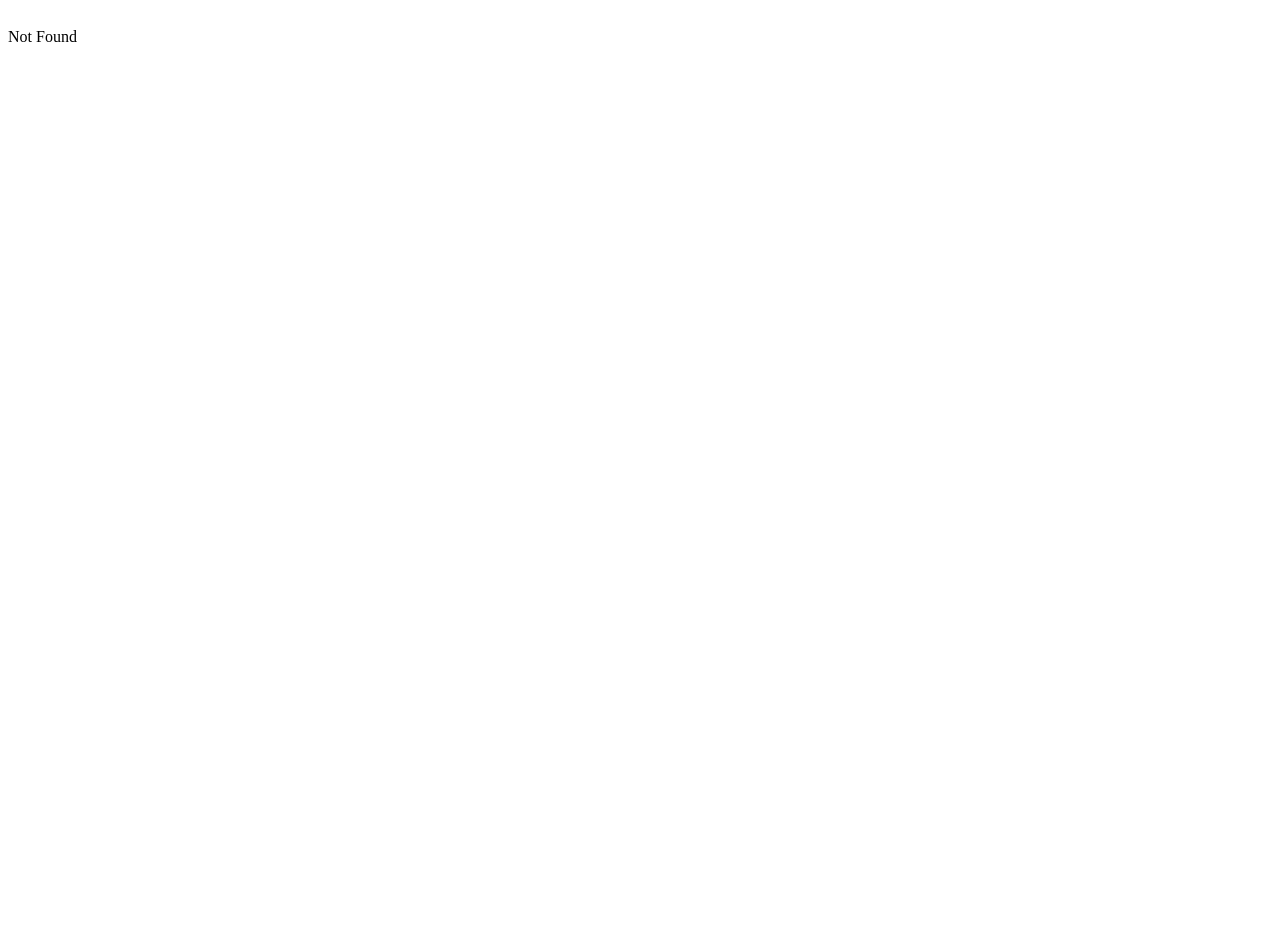
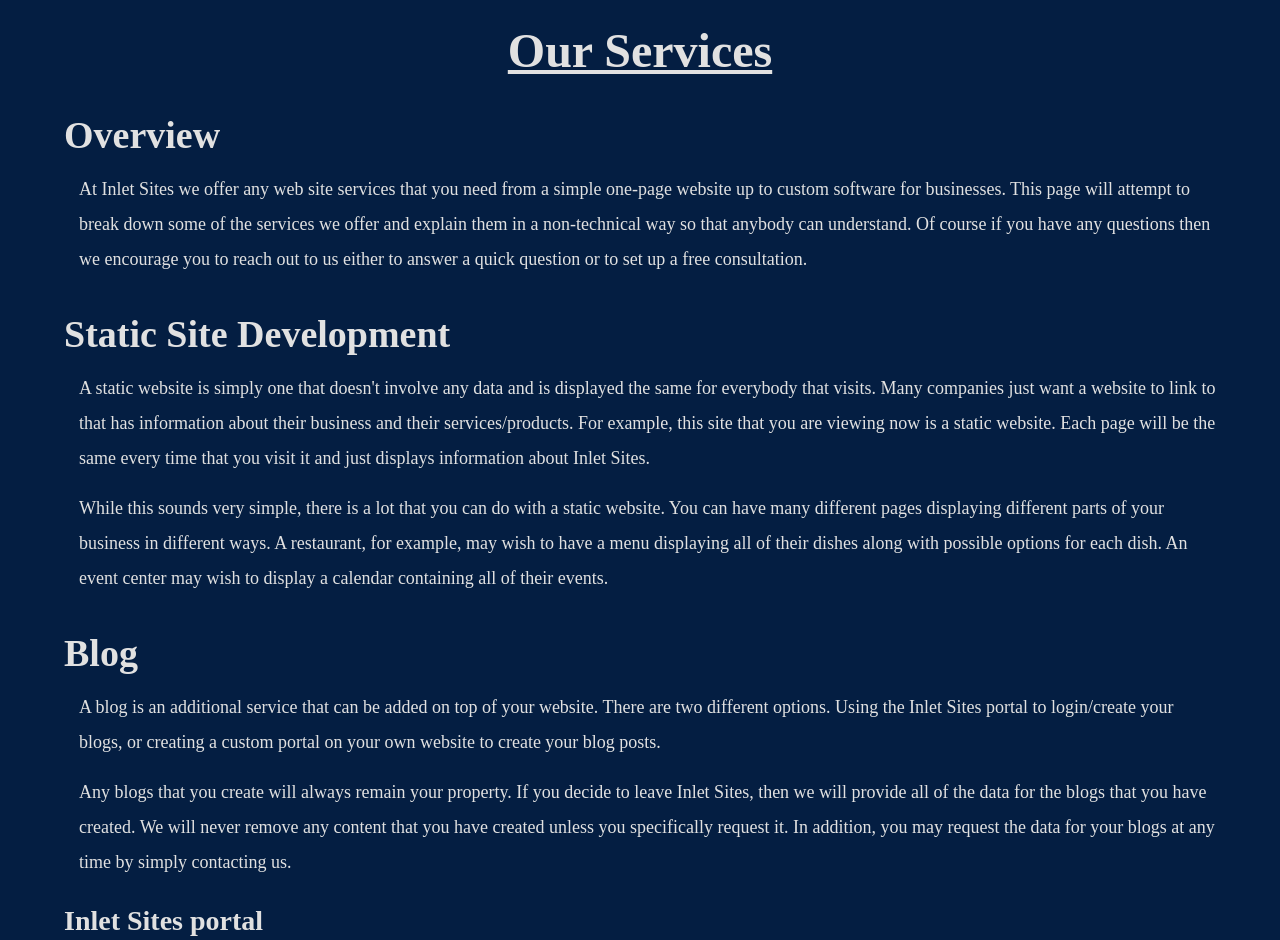
Before and after one commit to inlet-sites/inletsites-dev, a SvelteKit app: page /services in a window 1280 px wide. Before the commit this address had no page. Shown: the part 52-992 px from the top of the page. Before the commit the page ends 800 px from the top, so only its background shows below. Built offline with nearby package versions, Linux system fonts and the light colour scheme.

Commit message:
Create services page.

```diff
--- a/src/routes/Process.svelte
+++ b/src/routes/Process.svelte
@@ -60,11 +60,6 @@
         margin-left: 55px;
     }
 
-    .text p{
-        margin: 15px 0;
-        font-size: 18px;
-    }
-
     .details{
         margin-top: 35px;
         font-size: 26px;
--- /dev/null
+++ b/src/routes/services/+page.svelte
@@ -0,0 +1,101 @@
+<script>
+    import "../../global.css";
+
+    import Menu from "../../components/Menu.svelte";
+</script>
+
+<div class="container">
+    <Menu/>
+
+    <h1>Our Services</h1>
+
+    <h2>Overview</h2>
+
+    <p>At Inlet Sites we offer any web site services that you need from a simple one-page website up to custom software for businesses. This page will attempt to break down some of the services we offer and explain them in a non-technical way so that anybody can understand. Of course if you have any questions then we encourage you to reach out to us either to answer a quick question or to set up a free consultation.</p>
+
+    <h2 id="siteDevelopment">Static Site Development</h2>
+    <p>A static website is simply one that doesn't involve any data and is displayed the same for everybody that visits. Many companies just want a website to link to that has information about their business and their services/products. For example, this site that you are viewing now is a static website. Each page will be the same every time that you visit it and just displays information about Inlet Sites.</p>
+
+    <p>While this sounds very simple, there is a lot that you can do with a static website. You can have many different pages displaying different parts of your business in different ways. A restaurant, for example, may wish to have a menu displaying all of their dishes along with possible options for each dish. An event center may wish to display a calendar containing all of their events.</p>
+
+    <h2 id="blog">Blog</h2>
+    <p>A blog is an additional service that can be added on top of your website. There are two different options. Using the Inlet Sites portal to login/create your blogs, or creating a custom portal on your own website to create your blog posts.</p>
+
+    <p>Any blogs that you create will always remain your property. If you decide to leave Inlet Sites, then we will provide all of the data for the blogs that you have created. We will never remove any content that you have created unless you specifically request it. In addition, you may request the data for your blogs at any time by simply contacting us.</p>
+
+    <h3>Inlet Sites portal</h3>
+    <p>Using the Inlet Sites portal to create and publish your blogs is the simplest way to get started creating a blog to display on your website. There is no additional development cost other than the cost of the extra page(s) to display your posts. Generally, the blog posts on your site will only be charged as a single page, not a page for each blog post you create. You will not be charged the $100 development cost for each blog, it will just be charged as one page. If you need a page to also display all blog posts, then it will be considered two pages.</p>
+
+    <p>With this option, if you should choose to take your website to another developer/organization for hosting, the method for creating your posts will not be able to be taken with you. Another developer would have to create a custom solution for their platform.</p>
+
+    <h3>Blog portal on your website</h3>
+    <p>If you would like to have a portal for creating a blog on your own website then this can also be done. However, this will entail much more work, including a back-end to run on the server specifically for your site as well as setting up a database. Therefore this is a more expensive option. The benefit to this is that if you decide to take your website somewhere else to have another developer/organization host your site, then you can take the entire system with you.</p>
+
+    <h2 id="emailing">Emailing</h2>
+    <p>When setting up a website, there can be multiple different things that you need in terms of email. You may need automated emailing, for example, to send emails confirmation for different actions, or contact forms. We can also set up email addresses from your domain.</p>
+
+    <h3>Personal email from your domain</h3>
+    <p>If you have your own domain and would like to create an email address for yourself or others, then we can set that up for you. For example, if you own "my-business.com", we can create an email address: "your-name@my-business.com".</p>
+
+    <h3>Automated emailing</h3>
+    <p>Sometimes you may need automated emailing set up for your site. We can create this for whatever you need, whether it is a contact form on your site, a confirmation email for signing up for a mailing list, or anything else that you might need.</p>
+
+    <h3>Email lists</h3>
+    <p>If you would like to maintain a mailing list to send out emails, automated or otherwise, then this can easily be created for you to send out as many emails you need to as many people as you need.</p>
+
+    <h2 id="hosting">Website Hosting</h2>
+    <p>After a website has been created, you will also need to host it on a server to open it up to the internet. Inlet Sites can handle all of the hosting for the website so that you never have to worry about anything. Pricing for the hosting is paid monthly and is based on the complexity of the site that you need hosted.</p>
+
+    <p>Unfortunately, we cannot host sites created by other developers. The reason for this is the technical challenges in doing so. There are many different coding languages, frameworks, etc. that other developers may have used and we cannot guarantee time, price or quality of sites not developed here at Inlet Sites.</p>
+
+    <p>However, if you would like to take your site developed at Inlet Sites to another developer/hosting service, then you may do so at any time with no cancellation fees.</p>
+
+    <h2 id="paymentPlan">Payment Plans</h2>
+    <p>Website development can be expensive, that is why we offered limited payment plans so that you may spread the payments out over the course of months, or even up to a few years. So long as you are receiving hosting services from us, you can spread the development costs over time. There are no extra fees for this, but hosting of the site is required until the development cost is paid off.</p>
+
+    <h2 id="store">Online Stores</h2>
+    <p>If you are looking to create a custom online store for your business then we can create that for you. The prices for this are negotiated case by case but we can handle any needs you have including a database of your products and online payments.</p>
+
+    <h2 id="onlinePayment">Online Payments</h2>
+    <p>If you need to accept payments on your website, then we can create a way to do this on your site. Whether this is part of an online store, or you want to offer a way for customers/clients to make payments on your site. We use Stripe to process payments, which incurs its own costs as well.</p>
+
+    <h2 id="custom">Custom Business Software</h2>
+    <p>Some businesses require more extensive websites with custom software. Examples of this could be a business that needs inventory management, a restaurant that wants seat management, or a restaurant that wants online ordering/management/payment. We can create all of this right on your own website for you. We know that each business is different and that is why we will personally work with to create exactly what you need. Due to the differeing requirements for each business, we will assess costs and exactly what you need based on your requirements. Just set up a free consultation to discuss more about this.</p>
+</div>
+
+<style>
+    .container{
+        margin-top: 75px;
+        width: 90%;
+        margin: 75px auto;
+    }
+
+    h1{
+        text-align: center;
+        font-size: 48px;
+        text-decoration: underline;
+    }
+
+    h2{
+        margin-top: 35px;
+        font-size: 38px;
+    }
+
+    h3{
+        font-size: 28px;
+        margin-top: 25px;
+    }
+
+    p{
+        margin-top: 20px;
+        margin: 15px 0 0 15px;
+        font-size: 18px;
+        line-height: 35px;
+    }
+
+    @media screen and (max-width: 500px){
+        p{
+            font-size: 16px;
+        }
+    }
+</style>
```
Also changed, not shown: src/routes/Services.svelte (+6 -6 lines).
